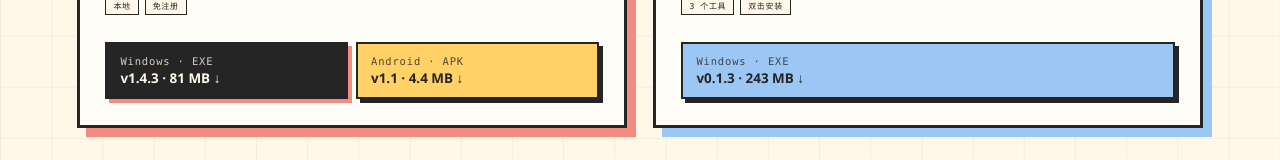
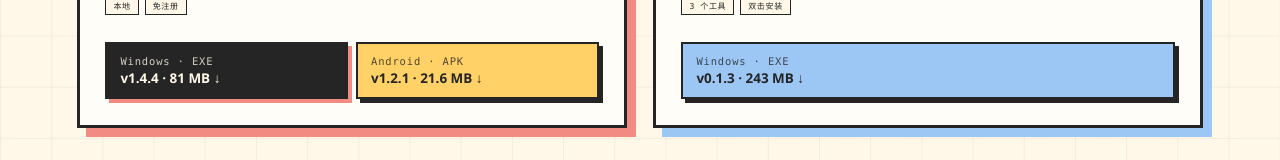
Before and after one commit to ZhangDongyang800/nothing, a React (Vite) app in the folder site/: page / in a window 1280 px wide. Shown: the part 436-596 px from the top of the page. Built offline with nearby package versions, Linux system fonts and the light colour scheme; a web font is replaced by a local one.

Commit message:
site: 下载升到 TxxT 1.4.4（81 MB）与 Android 1.2.1（21.6 MB）

```diff
--- a/site/src/themes/hall/Hall.tsx
+++ b/site/src/themes/hall/Hall.tsx
@@ -4,8 +4,8 @@ import { attachHall } from './engine';
 // 三个包都从本站 /downloads 直下（nginx 挂 /opt/txxt-sync/downloads）。
 // 不写 GitHub Release 直链：跨域 <a download> 会被浏览器忽略，点了会跳到
 // github.com 的仓库页，国内还常被断流。同域 + octet-stream 才是"点一下就开始下"。
-const DESKTOP_DOWNLOAD = '/downloads/TxxT-Setup-1.4.3.exe';
-const ANDROID_DOWNLOAD = '/downloads/TxxT-Android-1.1.apk';
+const DESKTOP_DOWNLOAD = '/downloads/TxxT-Setup-1.4.4.exe';
+const ANDROID_DOWNLOAD = '/downloads/TxxT-Android-1.2.1.apk';
 const TOOLBOX_DOWNLOAD = '/downloads/Toolbox-Setup-0.1.3.exe';
 
 /**
@@ -62,11 +62,11 @@ export default function Hall() {
               <div className="app-actions">
                 <a className="app-dl" href={DESKTOP_DOWNLOAD} download>
                   <span>Windows · EXE</span>
-                  <b>v1.4.3 · 81 MB ↓</b>
+                  <b>v1.4.4 · 81 MB ↓</b>
                 </a>
                 <a className="app-dl app-dl-alt" href={ANDROID_DOWNLOAD} download>
                   <span>Android · APK</span>
-                  <b>v1.1 · 4.4 MB ↓</b>
+                  <b>v1.2.1 · 21.6 MB ↓</b>
                 </a>
               </div>
             </article>
```
